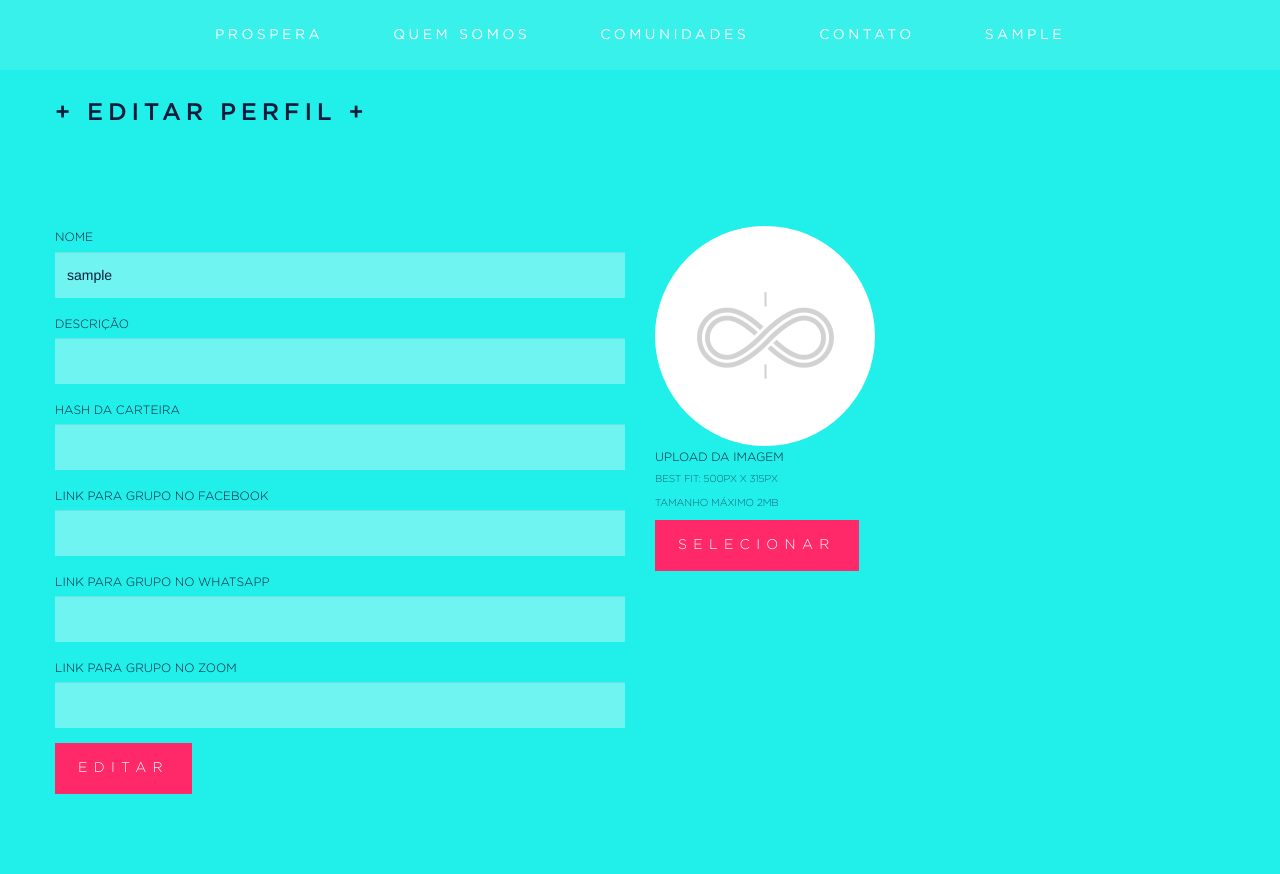
After one commit to bodedev/prospera, a Django app: page /no/editar in a window 1280 px wide. The commit adds this page. Run offline with Django 3.2, Linux system fonts and the light colour scheme; the visitor is signed in with stand-in values (Sample User, id 1); parts of the project's set-up code (start-up, migrations or seed data) failed here and were passed over; some libraries are stand-ins or nearby versions.

Commit message:
Adicionando controle para edição de nó

```diff
--- a/plataforma/forms.py
+++ b/plataforma/forms.py
@@ -32,6 +32,13 @@ class ImageValidator():
                 raise forms.ValidationError("A imagem enviada tem %i pixel(s) de altura. Ela necessita ter %i pixels." % (altura_imagem, altura))
         return imagem
 
+class NodoForm(forms.ModelForm, ImageValidator):
+
+    quem_sou = forms.CharField(max_length=500, required=False)
+
+    class Meta:
+        model = User
+        fields = ('username', 'quem_sou')
 
 class NodosForm(forms.ModelForm, ImageValidator):
 
--- a/plataforma/static/dev/scss/_colors.scss
+++ b/plataforma/static/dev/scss/_colors.scss
@@ -4,6 +4,7 @@ $primeCinza: rgba(255, 80, 134, 1);
 
 $azul: rgba(17, 28, 60, 1);
 $azulClaro: rgba(33, 239, 233, 1);
+$azulclarin: rgba(111, 244, 241, 1);
 $azulObjeto: rgba(20, 92, 237, 1);
 $azulCinza: rgba(59, 70, 95, 1);
 
--- a/plataforma/static/dev/scss/base.scss
+++ b/plataforma/static/dev/scss/base.scss
@@ -28,6 +28,9 @@ body.no-detail{
   background-color: $azulClaro;
   .dropdown-menu{
     background-color: $azulClaro;
+  }
+  .navbar-default .navbar-collapse .navbar-nav a:hover, .navbar-default .navbar-collapse .navbar-nav a:focus {
+    color: $azul;
   }
 }
 
@@ -126,6 +129,10 @@ h1{font-size: 24px;}
 h2{font-size: 18px;}
 h3{font-size: 14px;}
 h4{font-size: 12px;}
+
+.form-control{
+  height: 46px;
+}
 
 // Button Prospera
 .btn-prospera{
@@ -570,13 +577,30 @@ h4{font-size: 12px;}
         margin: auto;
         padding-top: 80px;
 
+        .voltar{
+          filter: grayscale(100%);
+        }
+
         .no-imagem{
           border-radius: 50%;
           width: 160px;
         }
+        .no-qr{
+          width: 130px;
+        }
+        .qr-title{
+          font-family: $gotham;
+          font-size: 12px;
+          letter-spacing: 0.05em;
+          color: $azul;
+          text-transform: uppercase;
+        }
         .no-title{
           font-weight: 700;
           font-size: 40px;
+          margin-top: 50px;
+          overflow: hidden;
+          word-wrap: break-word;
         }
         h1 {
           color: $azul;
@@ -588,6 +612,9 @@ h4{font-size: 12px;}
           color: $azul;
           letter-spacing: 0.05em;
           line-height: 2em;
+        }
+        .btn-edit{
+          color: $azul;
         }
       }
       h3 {
@@ -635,6 +662,38 @@ h4{font-size: 12px;}
             }
           }
         }
+      }
+    }
+
+    // Comunidade Create
+    .no-edit{
+      .descricao-content{
+        margin: auto;
+        padding: 80px 0;
+      }
+      h1{
+        color: $azul;
+      }
+      .ex{
+        color: $azul;
+      }
+      label{
+        font-family: $gotham;
+        font-weight: 300;
+        font-size: 12px;
+        text-transform: uppercase;
+        color: $azul;
+      }
+      input{
+        background-color: $azulclarin;
+        border-radius: 0px;
+        border: 0;
+        color: $azul;
+      }
+      button.btn-prospera, .file-upload{
+        background-color: $prime;
+        color: $branco;
+        font-weight: 300;
       }
     }
 
--- a/plataforma/templates/base.html
+++ b/plataforma/templates/base.html
@@ -32,12 +32,12 @@
           <div class="collapse navbar-collapse" id="navbar-collapse">
             <ul class="nav navbar-nav">
               <li><a class="scroll" href="{% url 'home' %}">Prospera</a></li>
-              <li><a class="scroll" href="#programacao">Quem Somos</a></li>
+              <li><a class="scroll" href="{% url 'home' %}#quem-somos">Quem Somos</a></li>
               <li><a class="scroll" href="{% url 'nos_list' %}">Comunidades</a></li>
-              <li><a class="scroll" href="#contato">Contato</a></li>
+              <li><a class="scroll" href="{% url 'home' %}#contato">Contato</a></li>
               {% if user.id %}
               <li>
-                <a class="scroll" id="dLabel" type="button" data-toggle="dropdown" aria-haspopup="true" aria-expanded="false">{{ user }}</a>
+                <a href="#" class="scroll" id="dLabel" type="button" data-toggle="dropdown" aria-haspopup="true" aria-expanded="false">{{ user }}</a>
                 <ul class="dropdown-menu" aria-labelledby="dLabel">
                   <li><a href="{% url "no_detail" %}">Perfil</a></li>
                   <li><a href="{% url "logout" %}">Sair</a></li>
--- a/plataforma/templates/pages/landing_page.html
+++ b/plataforma/templates/pages/landing_page.html
@@ -64,7 +64,7 @@
     </div>
   </section>
 
-  <section class="quemsomos-content">
+  <section id="quem-somos" class="quemsomos-content">
     <h3 class="text-center">+ QUEM SOMOS +</h3>
     <div class="video-container container">
       <div class="row">
@@ -100,7 +100,7 @@
     </div>
   </section>
 
-  <section class="contato-content">
+  <section id="contato" class="contato-content">
 
     <h3 class="text-center">+ CONTATO +</h3>
 
--- /dev/null
+++ b/plataforma/templates/pages/no_edit_form.html
@@ -0,0 +1,86 @@
+{% extends "base.html" %}
+{% load staticfiles %}
+
+{% block bodyclass %}class="no-detail"{% endblock %}
+{% block content %}
+
+<div class="no-edit create">
+  <section class="descricao-content container">
+    <div class="row">
+      <h1 class="col-md-10 col-lg-12 col-md-offset-1 col-lg-offset-0">+ Editar Perfil +</h1>
+    </div>
+    <div class="row">
+      <form class="prospera-margin" enctype="multipart/form-data" method="POST">
+          {% if form.non_field_errors %}
+          <div class="alert alert-danger alert-dismissible" role="alert">
+            <button type="button" class="close" data-dismiss="alert" aria-label="Close"><span aria-hidden="true">&times;</span></button>
+            {% for err in form.non_field_errors %}
+              {{ err }}
+            {% endfor %}
+          </div>
+        {% endif %}
+        {% csrf_token %}
+        <div>
+          <div class="col-md-6">
+            <div class="form-group">
+              <label for="nome">Nome</label>
+              <input type="text" name="username" id="username" class="form-control" value="{{ user }}" disabled="true">
+              <span class="help-block"></span>
+            </div>
+
+            <div class="form-group{% if form.quem_sou.errors %} has-error{% endif %}">
+              <label for="quem_sou">Descrição</label>
+              <input type="text" name="quem_sou" id="quem_sou" class="form-control" value="{{ form.quem_sou.value|default:"" }}">
+              <span class="help-block">{{ form.quem_sou.errors }}</span>
+            </div>
+
+            <div class="form-group{% if form.quem_sou.errors %} has-error{% endif %}">
+              <label for="quem_sou">Hash da Carteira</label>
+              <input type="text" name="quem_sou" id="quem_sou" class="form-control" value="{{ form.quem_sou.value|default:"" }}">
+              <span class="help-block">{{ form.quem_sou.errors }}</span>
+            </div>
+
+            <div class="form-group{% if form.contato_facebook.errors %} has-error{% endif %}">
+              <label for="contato_facebook">Link para grupo no Facebook</label>
+              <input type="text" name="contato_facebook" id="contato_facebook" class="form-control" value="{{ form.contato_facebook.value|default:"" }}">
+              <span class="help-block">{{ form.contato_facebook.errors }}</span>
+            </div>
+
+            <div class="form-group{% if form.contato_whatsapp.errors %} has-error{% endif %}">
+              <label for="contato_whatsapp">Link para grupo no Whatsapp</label>
+              <input type="text" name="contato_whatsapp" id="contato_whatsapp" class="form-control" value="{{ form.contato_whatsapp.value|default:"" }}">
+              <span class="help-block">{{ form.contato_whatsapp.errors }}</span>
+            </div>
+
+            <div class="form-group{% if form.contato_zoom.errors %} has-error{% endif %}">
+              <label for="contato_zoom">Link para grupo no Zoom</label>
+              <input type="text" name="contato_zoom" id="contato_zoom" class="form-control" value="{{ form.contato_zoom.value|default:"" }}">
+              <span class="help-block">{{ form.contato_zoom.errors }}</span>
+            </div>
+          </div>
+          <div class="col-md-6">
+            <div class="upload-background round">
+              {% if form.imagem.value %}
+                <img class="inline-block upload-image" src="{{ form.imagem.value.url }}" alt="Prsp">
+              {% else %}
+                <img class="inline-block upload-image" src="{% static 'img/prospera-modal.png' %}" alt="Prsp">
+              {% endif %}
+            </div>
+            <label>Upload da Imagem</label>
+            <p class="ex">Best Fit: 500px x 315px</p>
+            <p class="ex">Tamanho máximo 2MB</p>
+            <div class="form-group {% if form.imagem.errors %} has-error{% endif %}">
+              <label for="id_imagem" class="file-upload btn btn-prospera btn-lg">Selecionar</label>
+              <input id="id_imagem" class="form-control" name="imagem" type="file">
+              <span class="help-block">{{ form.imagem.errors }}</span>
+            </div>
+          </div>
+          <div class="col-xs-12">
+            <button class="btn btn-prospera btn-lg" type="submit">{% if action %} {{action}} {% else %}Criar {% endif %}</button>
+          </div>
+        </div>
+      </form>
+    </div>
+  </section>
+</div>
+{% endblock %}
--- a/plataforma/urls.py
+++ b/plataforma/urls.py
@@ -4,7 +4,7 @@
 from django.conf.urls import include, url
 from django.contrib.auth import views as auth_views
 
-from plataforma.views import NoCreateView, LandingPageView, NoDetailView, UserChangePassword
+from plataforma.views import NoCreateView, NoEditView, LandingPageView, NoDetailView, UserChangePassword
 from plataforma.views import NosCreateView, NosDetailView, NosEditView, NosListView
 from plataforma.views import ObjectCreateView, ObjectDetailView, ObjectEditView
 from plataforma.views import LoginWithAjaxView
@@ -17,6 +17,7 @@ urlpatterns = [
     url(r'^logout/$', auth_views.LogoutView.as_view(next_page="home"), name="logout"),
     url(r'^oauth/', include('social_django.urls', namespace="social")),
     url(r'^no/$', NoDetailView.as_view(), name="no_detail"),
+    url(r'^no/editar$', NoEditView.as_view(), name="no_update"),
     url(r'^no/alterar-senha/$', UserChangePassword.as_view(), name="no_change_password"),
     url(r'^no/novo/$', NoCreateView.as_view(), name="no_create"),
     url(r'^comunidades/$', NosListView.as_view(), name="nos_list"),
--- a/plataforma/views.py
+++ b/plataforma/views.py
@@ -15,8 +15,8 @@ from django.views.decorators.csrf import csrf_exempt
 from django.views.generic import CreateView, DetailView, FormView, ListView, TemplateView, UpdateView
 from social_django.models import UserSocialAuth
 
-from plataforma.forms import NodosForm, ObjetoForm, SignUpForm
-from plataforma.models import Nodos, Objeto
+from plataforma.forms import NodoForm, NodosForm, ObjetoForm, SignUpForm
+from plataforma.models import Nodo, Nodos, Objeto
 
 
 class LandingPageView(TemplateView):
@@ -110,6 +110,22 @@ class NoDetailView(UpdateView):
     def get_object(self, queryset=None):
         return self.request.user.nodo
 
+@method_decorator(login_required, name='dispatch')
+class NoEditView(UpdateView):
+
+    form_class = NodoForm
+    model = Nodo
+    slug_url_kwarg = "no"
+    success_url = reverse_lazy("nos_list")
+    template_name = "pages/no_edit_form.html"
+
+    def get_context_data(self, **kwargs):
+        context = super(NoEditView, self).get_context_data(**kwargs)
+        context["action"] = u'Editar'
+        return context
+
+    def get_object(self, queryset=None):
+        return self.request.user.nodo
 
 @method_decorator(login_required, name='dispatch')
 class UserChangePassword(FormView):
```
Also changed, not shown: plataforma/templates/pages/no_detail.html (+15 -5 lines), plataforma/static/css/base.min.css, plataforma/static/img/voltar_2.png (added).
